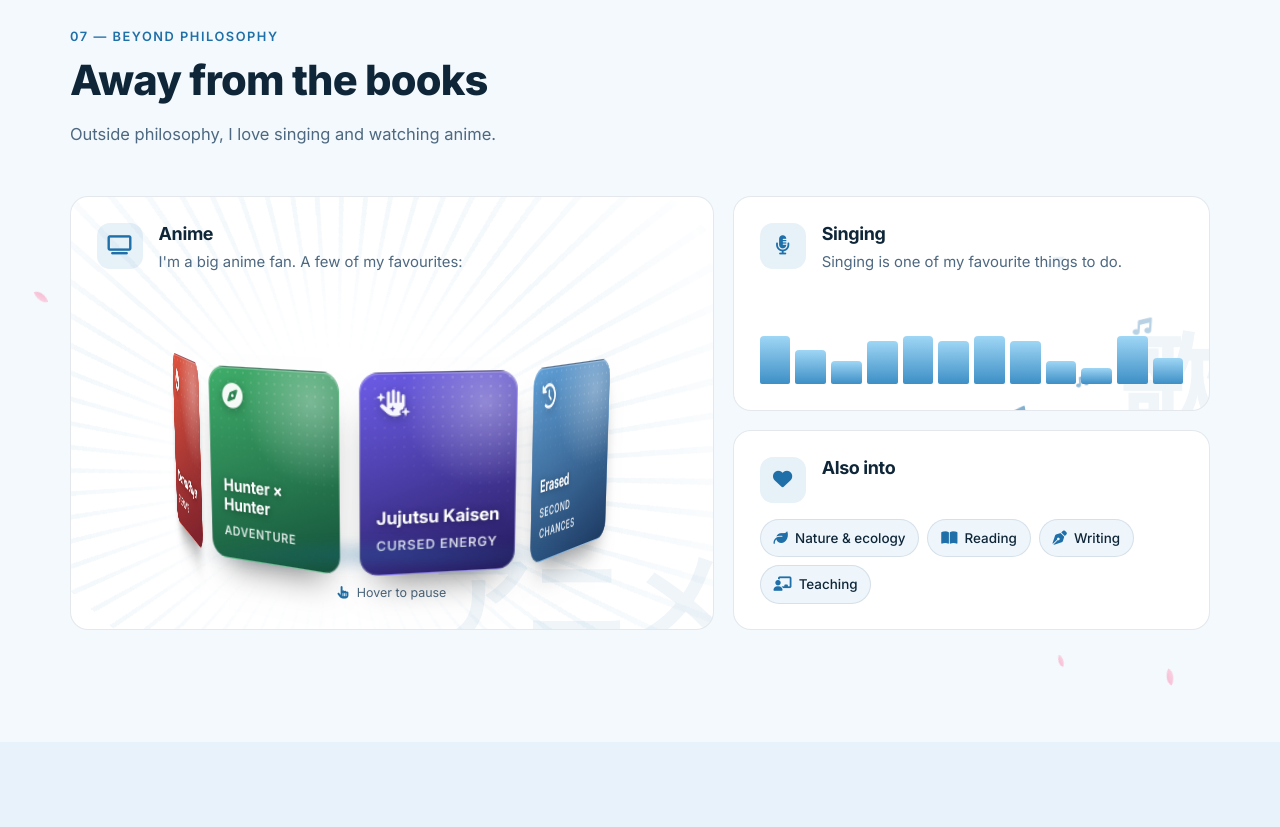
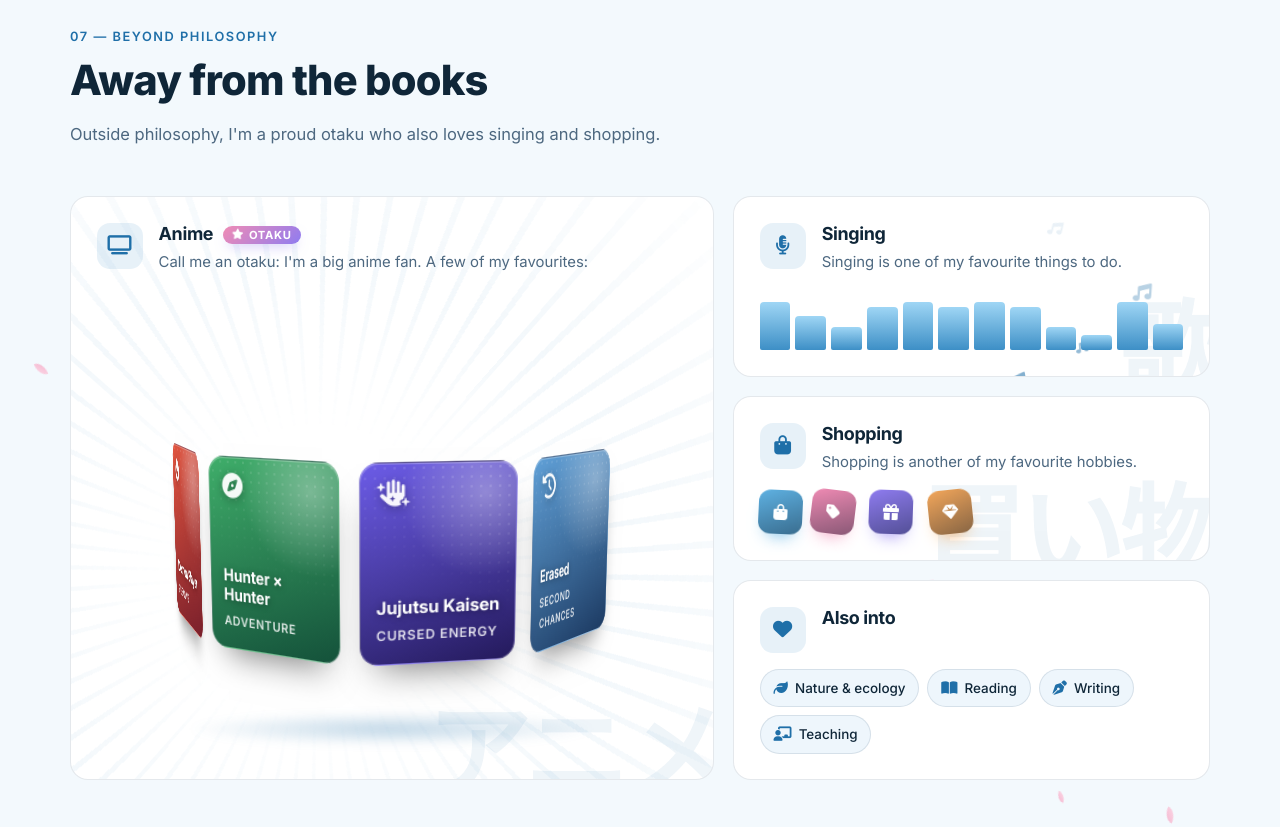
Before and after one commit to zarinrithy13/zarinrithy13.github.io, a plain HTML site: page index.html in a window 1280 px wide. Shown: the part 8180-9007 px from the top of the page. Drawn offline with Linux system fonts and the light colour scheme.

Commit message:
Keep hero labels off the portrait on mobile; add otaku badge and shopping
- Below 860px the four hero labels wrap in a row under the photo instead of
  overlapping her face
- Anime card gets an Otaku badge; intro mentions she is a proud otaku
- New Shopping hobby card with swinging bag and tag icons
- Centre the 3D anime ring in its card; hide the hover hint on touch screens

```diff
--- a/css/style.css
+++ b/css/style.css
@@ -277,6 +277,7 @@ button { font: inherit; color: inherit; cursor: pointer; }
 .float-card--2 { top: 62%; right: -10%; animation-delay: -3s; }
 .float-card--3 { bottom: 6%; left: -2%; animation-delay: -5s; }
 .float-card--4 { top: 30%; right: -12%; animation-delay: -2s; }
+.float-wrap { display: contents; }
 
 .scroll-hint {
   position: absolute; left: 50%; bottom: 1.4rem; transform: translateX(-50%); z-index: 1;
@@ -545,7 +546,7 @@ button { font: inherit; color: inherit; cursor: pointer; }
 @keyframes petal-sway { from { margin-left: -24px; } to { margin-left: 24px; } }
 
 .beyond { display: grid; grid-template-columns: 1.35fr 1fr; gap: 1.2rem; align-items: stretch; }
-.beyond__side { display: grid; gap: 1.2rem; grid-template-rows: 1fr auto; }
+.beyond__side { display: grid; gap: 1.2rem; align-content: start; }
 
 /* shared hobby card + mouse-driven 3D tilt */
 .hobby {
@@ -627,6 +628,35 @@ button { font: inherit; color: inherit; cursor: pointer; }
 [data-theme="dark"] .ring-floor { background: radial-gradient(ellipse, rgba(143, 208, 244, .22), transparent 70%); }
 .hobby .ring-hint { text-align: center; font-size: .78rem; margin-top: .2rem; color: var(--text-muted); }
 .ring-hint i { color: var(--primary); margin-right: .3rem; }
+@media (hover: none) { .hobby .ring-hint { display: none; } }
+
+/* anime card grows with the side column: keep the ring centred in the spare height */
+.hobby--anime { display: flex; flex-direction: column; }
+.hobby--anime .ring-stage { flex: 1; min-height: 290px; height: auto; }
+
+/* otaku badge */
+.otaku-badge {
+  display: inline-flex; align-items: center; gap: .3rem; vertical-align: 2px; margin-left: .35rem;
+  padding: .18rem .6rem; border-radius: 999px; font-size: .7rem; font-weight: 700; letter-spacing: .06em; text-transform: uppercase;
+  color: #fff; background: linear-gradient(135deg, #f08bb4, #8f7cf0);
+  box-shadow: 0 6px 14px -6px rgba(143, 124, 240, .7);
+}
+.otaku-badge i { font-size: .62rem; animation: badge-twinkle 2.4s ease-in-out infinite; }
+@keyframes badge-twinkle { 50% { transform: scale(1.35) rotate(20deg); } }
+
+/* shopping: swinging bags and tags */
+.bags { display: flex; gap: .7rem; margin-top: .2rem; }
+.bags span {
+  width: 44px; height: 44px; border-radius: 12px; display: grid; place-items: center; color: #fff;
+  background: linear-gradient(160deg, var(--b), color-mix(in srgb, var(--b) 55%, #0a1828));
+  box-shadow: 0 10px 18px -10px var(--b);
+  transform-origin: 50% -10px; animation: bag-swing 3s ease-in-out infinite;
+}
+.bags span:nth-child(2) { animation-delay: -.6s; }
+.bags span:nth-child(3) { animation-delay: -1.2s; }
+.bags span:nth-child(4) { animation-delay: -1.8s; }
+@keyframes bag-swing { 0%, 100% { rotate: -7deg; } 50% { rotate: 7deg; } }
+.hobby--shop:hover .bags span { animation-duration: 1.2s; }
 
 /* singing: floating notes + equaliser */
 .hobby--sing { display: flex; flex-direction: column; justify-content: space-between; }
@@ -659,10 +689,12 @@ button { font: inherit; color: inherit; cursor: pointer; }
 
 @media (max-width: 1024px) {
   .beyond { grid-template-columns: 1fr; }
-  .beyond__side { grid-template-columns: 1fr 1fr; grid-template-rows: auto; }
+  .beyond__side { grid-template-columns: 1fr 1fr; }
+  .beyond__side > :last-child { grid-column: 1 / -1; }
 }
 @media (max-width: 640px) {
   .beyond__side { grid-template-columns: 1fr; }
+  .beyond__side > :last-child { grid-column: auto; }
   .ring-stage { --tile-w: 112px; --tile-h: 146px; --ring-r: 160px; height: 240px; }
   .ring li b { font-size: .82rem; }
 }
@@ -753,7 +785,12 @@ button { font: inherit; color: inherit; cursor: pointer; }
   .hero { min-height: auto; padding-top: calc(var(--nav-h) + 2.5rem); text-align: center; }
   .hero__inner { grid-template-columns: 1fr; }
   .hero__visual { order: -1; }
-  .portrait { width: min(72vw, 300px); }
+  .portrait { width: min(72vw, 300px); margin-bottom: 6.6rem; }
+  .float-wrap {
+    display: flex; flex-wrap: wrap; justify-content: center; gap: .55rem .6rem;
+    position: absolute; top: calc(100% + 1rem); left: -18%; right: -18%;
+  }
+  .float-wrap .float-card { position: relative; inset: auto; }
   .hero__eyebrow { margin-inline: auto; }
   .hero__lead { margin-inline: auto; }
   .hero__cta, .hero__social { justify-content: center; }
@@ -779,7 +816,6 @@ button { font: inherit; color: inherit; cursor: pointer; }
   .about__cards { grid-template-columns: 1fr; }
   .stat { padding: 1.2rem .8rem; }
   .float-card { font-size: .74rem; padding: .45rem .65rem; }
-  .float-card--4 { right: -2%; }
   .btn { padding: .78rem 1.15rem; font-size: .9rem; }
   .timeline__card { padding: 1.3rem; }
   .org__logo { width: 54px; height: 54px; border-radius: 14px; padding: 6px; }
--- a/index.html
+++ b/index.html
@@ -122,6 +122,7 @@
               <source srcset="assets/img/headshot.webp" type="image/webp">
               <img src="assets/img/headshot.png" alt="Portrait of Zarin Saima Rithy" width="720" height="866" fetchpriority="high">
             </picture>
+            <div class="float-wrap">
               <div class="float-card float-card--1" aria-hidden="true">
                 <i class="fa-solid fa-leaf"></i><span>Deep Ecology</span>
               </div>
@@ -133,6 +134,7 @@
               </div>
               <div class="float-card float-card--4" aria-hidden="true">
                 <i class="fa-solid fa-earth-asia"></i><span>Metaphysics</span>
+              </div>
             </div>
           </div>
         </div>
@@ -586,7 +588,7 @@
         <header class="section__head reveal">
           <span class="section__kicker">07 — Beyond Philosophy</span>
           <h2 class="section__title">Away from the books</h2>
-          <p class="section__intro">Outside philosophy, I love singing and watching anime.</p>
+          <p class="section__intro">Outside philosophy, I'm a proud otaku who also loves singing and shopping.</p>
         </header>
 
         <div class="beyond">
@@ -598,8 +600,8 @@
             <div class="hobby__head">
               <i class="fa-solid fa-tv"></i>
               <div>
-                <h3>Anime</h3>
-                <p>I'm a big anime fan. A few of my favourites:</p>
+                <h3>Anime <span class="otaku-badge"><i class="fa-solid fa-star" aria-hidden="true"></i> Otaku</span></h3>
+                <p>Call me an otaku: I'm a big anime fan. A few of my favourites:</p>
               </div>
             </div>
 
@@ -639,6 +641,25 @@
               </div>
               <div class="eq" aria-hidden="true">
                 <span></span><span></span><span></span><span></span><span></span><span></span><span></span><span></span><span></span><span></span><span></span><span></span>
+              </div>
+            </article>
+
+            <!-- Shopping -->
+            <article class="hobby hobby--shop tilt reveal">
+              <span class="hobby__glare" aria-hidden="true"></span>
+              <span class="hobby__kana" aria-hidden="true">買い物</span>
+              <div class="hobby__head">
+                <i class="fa-solid fa-bag-shopping"></i>
+                <div>
+                  <h3>Shopping</h3>
+                  <p>Shopping is another of my favourite hobbies.</p>
+                </div>
+              </div>
+              <div class="bags" aria-hidden="true">
+                <span style="--b:#5fb2e3"><i class="fa-solid fa-bag-shopping"></i></span>
+                <span style="--b:#f08bb4"><i class="fa-solid fa-tag"></i></span>
+                <span style="--b:#8f7cf0"><i class="fa-solid fa-gift"></i></span>
+                <span style="--b:#f2a65a"><i class="fa-solid fa-gem"></i></span>
               </div>
             </article>
 
```
Lines whose indentation alone changed are shown as unchanged.
